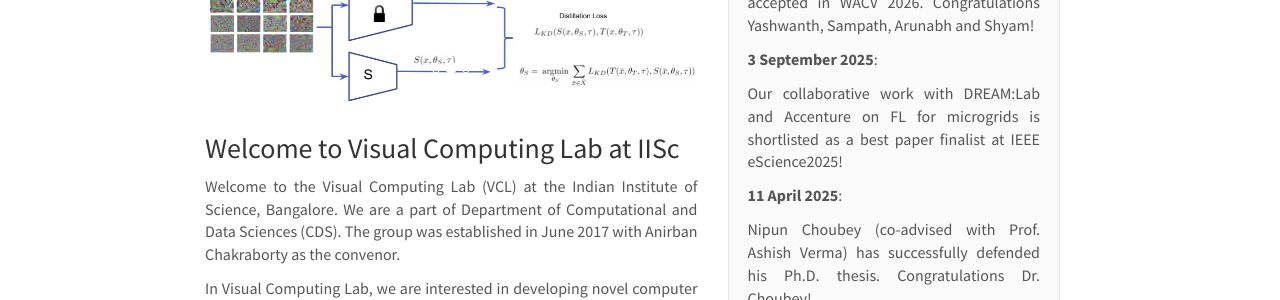
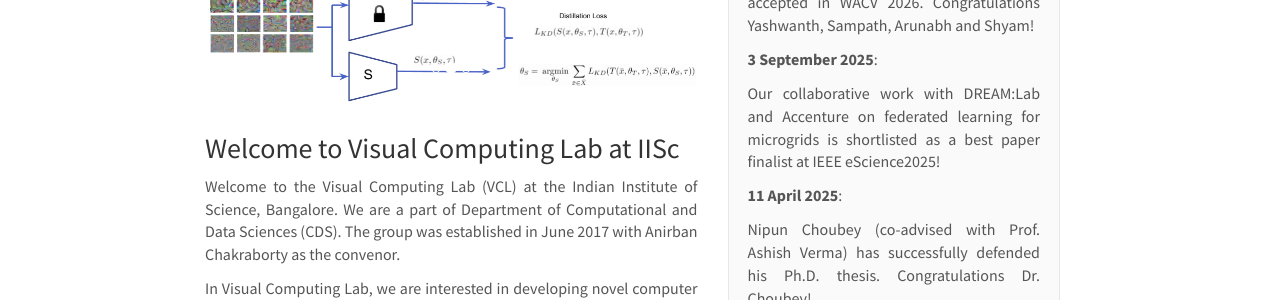
Before and after one commit to vcl-iisc/vclab-website, a Jekyll site: the page built from _pages/home.md, in a window 1280 px wide and 1191 px high. Shown: the part 279-579 px from the top of the window. Built offline with Jekyll 4.4.1, drawn with Linux system fonts in a browser that asks for light colours; nearby versions of some CDN libraries.

Commit message:
Update news.yml

```diff
--- a/_data/news.yml
+++ b/_data/news.yml
@@ -2,7 +2,7 @@
   headline: Our work on federated source-free undupervised domain adaptation has been accepted in WACV 2026. Congratulations Yashwanth, Sampath, Arunabh and Shyam!
 
 - date: 3 September 2025
-  headline: Our collaborative work with DREAM:Lab and Accenture on FL for microgrids is shortlisted as a best paper finalist at IEEE eScience2025!
+  headline: Our collaborative work with DREAM:Lab and Accenture on federated learning for microgrids is shortlisted as a best paper finalist at IEEE eScience2025!
 
 - date: 11 April 2025
   headline: Nipun Choubey (co-advised with Prof. Ashish Verma) has successfully defended his Ph.D. thesis. Congratulations Dr. Choubey!
```
